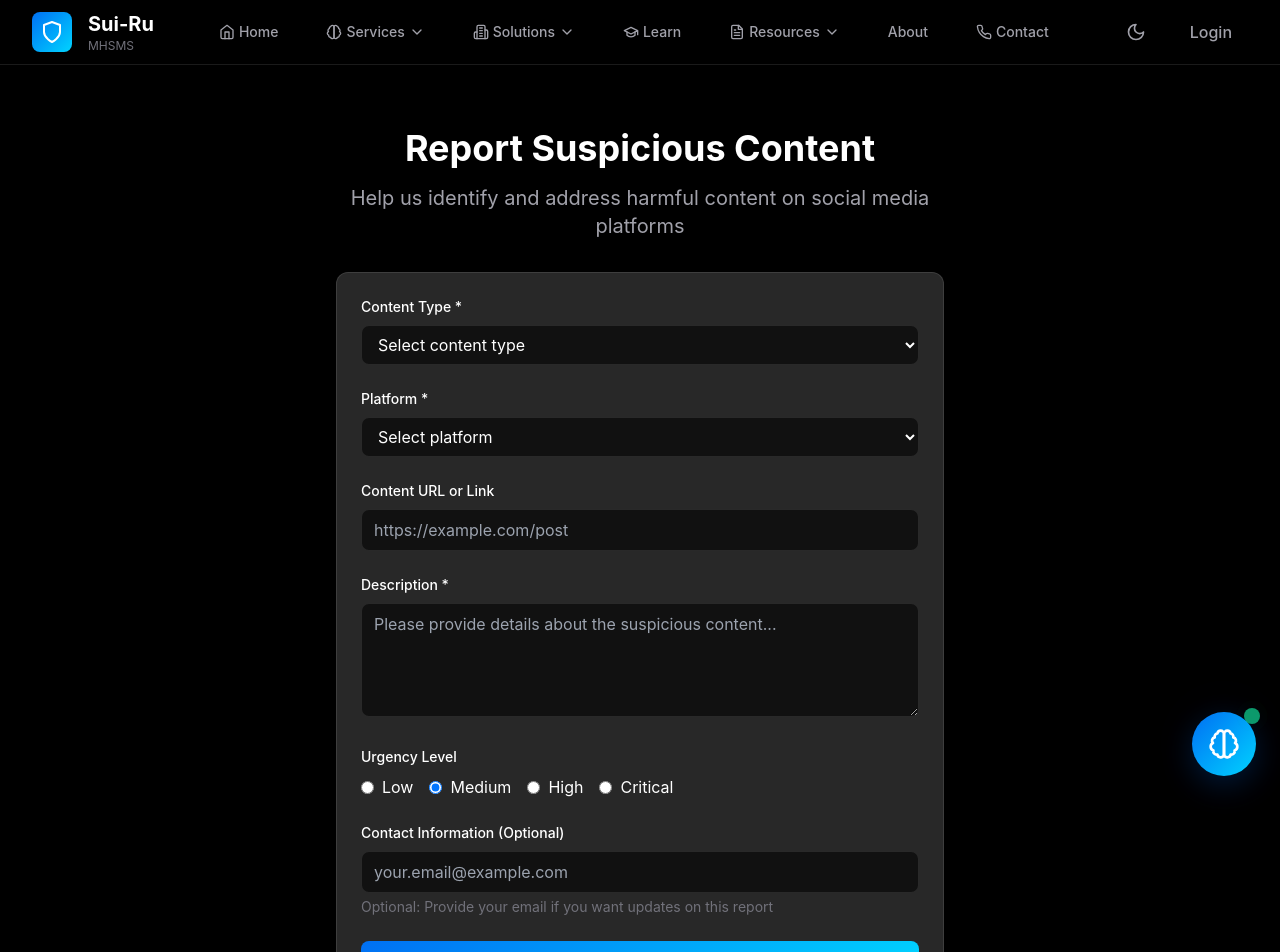
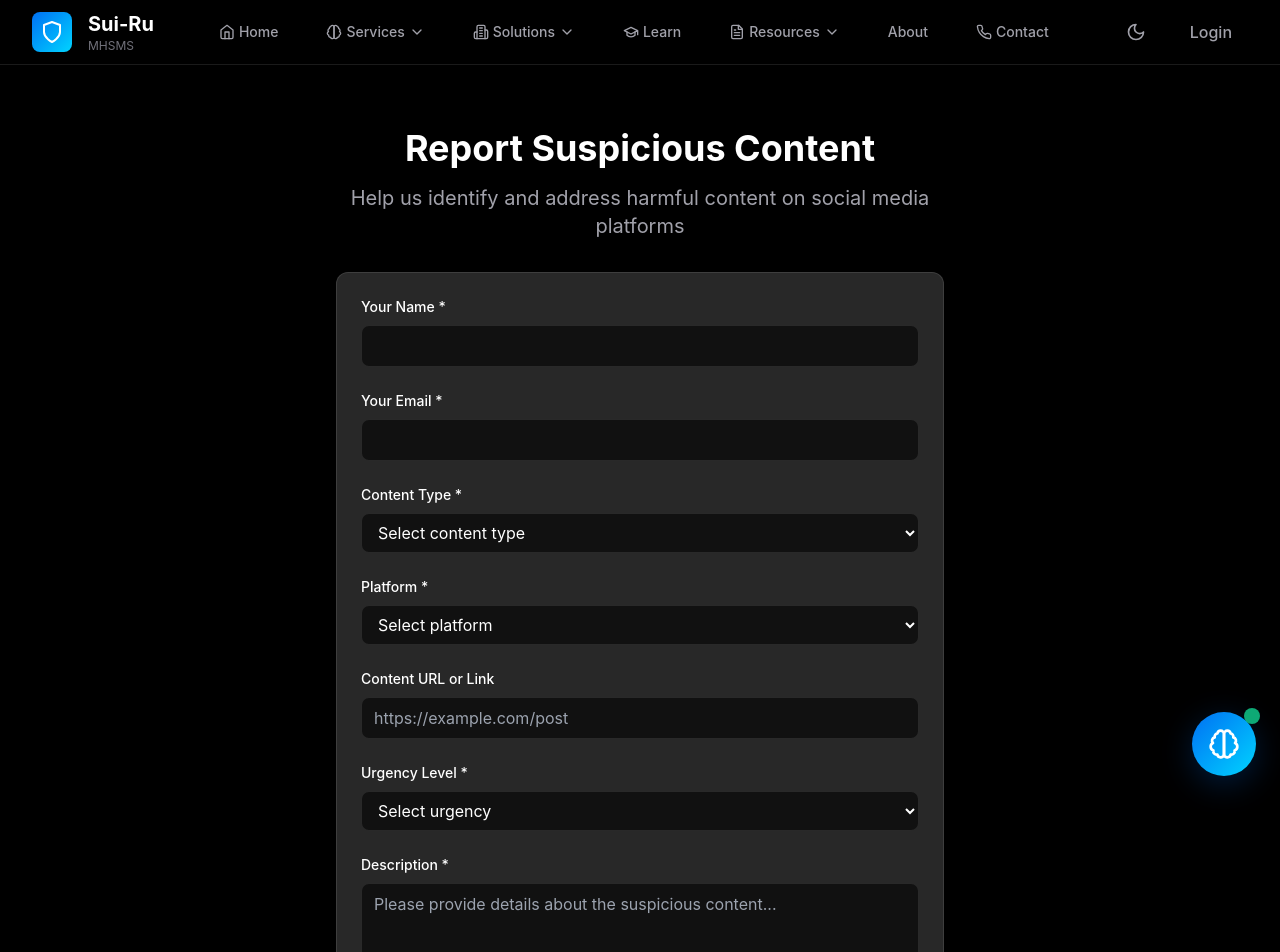
Before and after one commit to Datacam-Global/sui-ru, a React (Create React App) app in the folder rui-su_frontend/: page /report in a window 1280 px wide. Shown: the top 952 px of the page. Built offline with nearby package versions, Linux system fonts and the light colour scheme.

Commit message:
comsuming the notification endpoint

```diff
--- a/rui-su_frontend/src/axiosInstance.js
+++ b/rui-su_frontend/src/axiosInstance.js
@@ -13,9 +13,12 @@ const axiosInstance = axios.create({
 // Request interceptor to attach access token
 axiosInstance.interceptors.request.use(
     (config) => {
-        const accessToken = localStorage.getItem('accessToken');
-        if (accessToken) {
-            config.headers['Authorization'] = `Bearer ${accessToken}`;
+        // Only attach Authorization if not explicitly skipped
+        if (!config.skipAuth) {
+            const accessToken = localStorage.getItem('accessToken');
+            if (accessToken) {
+                config.headers['Authorization'] = `Bearer ${accessToken}`;
+            }
         }
         return config;
     },
--- a/rui-su_frontend/src/components/dashboard/ReportsPage.jsx
+++ b/rui-su_frontend/src/components/dashboard/ReportsPage.jsx
@@ -1,9 +1,10 @@
-import React, { useState } from 'react';
+import React, { useState, useEffect } from 'react';
 import Card from '../ui/Card';
 import { Download, Calendar, Clock, FileText, Settings, Eye, CheckCircle, AlertTriangle, Trash2, MessageSquare, User, MapPin, ExternalLink } from 'lucide-react';
 import { useTheme } from '../contexts/ThemeContext';
 import Button from '../ui/Button';
 import Badge from '../ui/Badge';
+import axiosInstance from '../../axiosInstance';
 
 
 
@@ -14,6 +15,25 @@ const ReportsPage = () => {
   const [reportFormat, setReportFormat] = useState('pdf');
   const [activeTab, setActiveTab] = useState('analytics');
   const [selectedUserReport, setSelectedUserReport] = useState(null);
+  const [reports, setReports] = useState([]);
+  const [loading, setLoading] = useState(false);
+  const [error, setError] = useState('');
+
+  // get reports from api
+  const getReportsFromApi = async () => {
+    setLoading(true);
+    setError('');
+    try {
+      // Remove skipAuth: true to require Authorization header
+      const response = await axiosInstance.get('/api/reports/suspecious/list/');
+      setReports(response.data);
+      setLoading(false);
+    } catch (error) {
+      setError('Error fetching reports');
+      setLoading(false);
+      console.error('Error fetching reports:', error);
+    }
+  }
 
   // Mock user submitted reports data
   const userReports = [
@@ -136,7 +156,7 @@ const ReportsPage = () => {
             <div>
               <p className="text-sm font-medium" style={{ color: colors.warning }}>Pending</p>
               <p className="text-2xl font-bold" style={{ color: colors.text }}>
-                {userReports.filter(r => r.status === 'pending').length}
+                {reports.filter(r => r.status === 'pending').length}
               </p>
             </div>
             <AlertTriangle className="w-8 h-8" style={{ color: colors.warning }} />
@@ -147,7 +167,7 @@ const ReportsPage = () => {
             <div>
               <p className="text-sm font-medium" style={{ color: colors.primary }}>Investigating</p>
               <p className="text-2xl font-bold" style={{ color: colors.text }}>
-                {userReports.filter(r => r.status === 'investigating').length}
+                {reports.filter(r => r.status === 'investigating').length}
               </p>
             </div>
             <Eye className="w-8 h-8" style={{ color: colors.primary }} />
@@ -158,7 +178,7 @@ const ReportsPage = () => {
             <div>
               <p className="text-sm font-medium" style={{ color: colors.success }}>Resolved</p>
               <p className="text-2xl font-bold" style={{ color: colors.text }}>
-                {userReports.filter(r => r.status === 'resolved').length}
+                {reports.filter(r => r.status === 'resolved').length}
               </p>
             </div>
             <CheckCircle className="w-8 h-8" style={{ color: colors.success }} />
@@ -168,7 +188,7 @@ const ReportsPage = () => {
           <div className="flex items-center justify-between">
             <div>
               <p className="text-sm font-medium" style={{ color: colors.text }}>Total Reports</p>
-              <p className="text-2xl font-bold" style={{ color: colors.text }}>{userReports.length}</p>
+              <p className="text-2xl font-bold" style={{ color: colors.text }}>{reports.length}</p>
             </div>
             <FileText className="w-8 h-8" style={{ color: colors.textMuted }} />
           </div>
@@ -177,8 +197,16 @@ const ReportsPage = () => {
 
       {/* Reports List */}
       <Card className="p-6">
+        {loading ? (
+          <div className="text-center py-8" style={{ color: colors.textSecondary }}>Loading reports...</div>
+        ) : error ? (
+          <div className="text-center py-8 text-red-500">{error}</div>
+        ) : (
           <div className="space-y-4">
-          {userReports.map((report) => (
+            {reports.length === 0 ? (
+              <div className="text-center py-8" style={{ color: colors.textSecondary }}>No reports found.</div>
+            ) : (
+              reports.map((report) => (
                 <div
                   key={report.id}
                   className="border rounded-lg p-4 transition-all duration-200 hover:scale-[1.01]"
@@ -313,8 +341,10 @@ const ReportsPage = () => {
                     </div>
                   </div>
                 </div>
-          ))}
+              ))
+            )}
           </div>
+        )}
       </Card>
 
       {/* Report Detail Modal */}
@@ -453,6 +483,11 @@ const ReportsPage = () => {
     // Simulate report generation
     alert(`Generating ${reportTypes.find(r => r.id === selectedReport)?.name} report for ${dateRange} in ${reportFormat.toUpperCase()} format...`);
   };
+
+  // Fetch reports on mount
+  useEffect(() => {
+    getReportsFromApi();
+  }, []);
 
   return (
     <div className="space-y-6">
@@ -597,9 +632,9 @@ const ReportsPage = () => {
                   <FileText className="w-5 h-5" style={{ color: colors.primary }} />
                 </div>
                 <div>
-                  <h4 className="font-semibold" style={{ color: colors.text }}>{report.name}</h4>
+                  <h4 className="font-semibold" style={{ color: colors.text }}>{report.reporter_name}</h4>
                   <p className="text-sm" style={{ color: colors.textSecondary }}>
-                    {report.type} • {report.date} • {report.size}
+                    {report.content_type} • {report.date_reported}
                   </p>
                 </div>
               </div>
@@ -609,11 +644,9 @@ const ReportsPage = () => {
                     report.status === 'completed' ? 'bg-green-100 text-green-800' : 'bg-yellow-100 text-yellow-800'
                   }`}
                 >
-                  {report.status === 'completed' ? 'Completed' : 'Processing'}
+                  {report.status}
                 </span>
-                {report.status === 'completed' && (
-                  <Button variant="ghost" size="sm" icon={Download}>Download</Button>
-                )}
+                <Button variant="ghost" size="sm" icon={Settings}>Configure</Button>
               </div>
             </div>
           ))}
--- a/rui-su_frontend/src/components/pages/ReportPage.jsx
+++ b/rui-su_frontend/src/components/pages/ReportPage.jsx
@@ -3,41 +3,68 @@ import { useTheme } from '../contexts/ThemeContext';
 import { CheckCircle, Loader2, Flag } from 'lucide-react';
 import Card from '../ui/Card';
 import Button from '../ui/Button';
+import axiosInstance from '../../axiosInstance';
 
 const ReportPage = () => {
   const { colors } = useTheme();
   const [reportData, setReportData] = useState({
-    type: '',
+    reporter_name: '',
+    reporter_email: '',
+    content_type: '',
     platform: '',
     url: '',
+    urgency_level: '',
     description: '',
-    urgency: 'medium',
-    contact: ''
+    evidence: null
   });
   const [isSubmitting, setIsSubmitting] = useState(false);
   const [submitted, setSubmitted] = useState(false);
 
-  const handleSubmit = (e) => {
+  const handleSubmit = async(e) => {
     e.preventDefault();
     setIsSubmitting(true);
-
-    // Simulate submission
-    setTimeout(() => {
-      setIsSubmitting(false);
-      setSubmitted(true);
-      setReportData({
-        type: '',
-        platform: '',
-        url: '',
-        description: '',
-        urgency: 'medium',
-        contact: ''
+    try {
+      const formData = new FormData();
+      formData.append('reporter_name', reportData.reporter_name);
+      formData.append('reporter_email', reportData.reporter_email);
+      formData.append('content_type', reportData.content_type);
+      formData.append('platform', reportData.platform);
+      formData.append('url', reportData.url);
+      formData.append('urgency_level', reportData.urgency_level);
+      formData.append('description', reportData.description);
+      if (reportData.evidence) {
+        formData.append('evidence', reportData.evidence);
+      }
+      const response = await axiosInstance.post('/api/reports/suspecious/', formData, {
+        skipAuth: true,
+        headers: { 'Content-Type': 'multipart/form-data' }
       });
-    }, 2000);
+      if (response.status === 201) {
+        setSubmitted(true);
+        setReportData({
+          reporter_name: '',
+          reporter_email: '',
+          content_type: '',
+          platform: '',
+          url: '',
+          urgency_level: '',
+          description: '',
+          evidence: null
+        });
+      } else {
+        console.error('Failed to submit report:', response.data);
+      }
+    } catch (error) {
+      console.error('Error submitting report:', error);
+    }
+    setIsSubmitting(false);
   };
 
   const handleInputChange = (field, value) => {
     setReportData(prev => ({ ...prev, [field]: value }));
+  };
+  const handleFileChange = (e) => {
+    setReportData(prev => ({ ...prev, evidence: e.target.files[0] }));
   };
 
   if (submitted) {
@@ -85,18 +112,40 @@ const ReportPage = () => {
           <form onSubmit={handleSubmit} className="space-y-6">
             <div>
               <label className="block text-sm font-medium mb-2" style={{ color: colors.text }}>
+                Your Name *
+              </label>
+              <input
+                type="text"
+                value={reportData.reporter_name}
+                onChange={e => handleInputChange('reporter_name', e.target.value)}
+                required
+                className="w-full px-3 py-2 border rounded-lg focus:outline-none focus:ring-2 focus:ring-blue-500"
+                style={{ backgroundColor: colors.bgSecondary, borderColor: colors.border, color: colors.text }}
+              />
+            </div>
+            <div>
+              <label className="block text-sm font-medium mb-2" style={{ color: colors.text }}>
+                Your Email *
+              </label>
+              <input
+                type="email"
+                value={reportData.reporter_email}
+                onChange={e => handleInputChange('reporter_email', e.target.value)}
+                required
+                className="w-full px-3 py-2 border rounded-lg focus:outline-none focus:ring-2 focus:ring-blue-500"
+                style={{ backgroundColor: colors.bgSecondary, borderColor: colors.border, color: colors.text }}
+              />
+            </div>
+            <div>
+              <label className="block text-sm font-medium mb-2" style={{ color: colors.text }}>
                 Content Type *
               </label>
               <select
-                value={reportData.type}
-                onChange={(e) => handleInputChange('type', e.target.value)}
+                value={reportData.content_type}
+                onChange={e => handleInputChange('content_type', e.target.value)}
                 required
                 className="w-full px-3 py-2 border rounded-lg focus:outline-none focus:ring-2 focus:ring-blue-500"
-                style={{
-                  backgroundColor: colors.bgSecondary,
-                  borderColor: colors.border,
-                  color: colors.text
-                }}
+                style={{ backgroundColor: colors.bgSecondary, borderColor: colors.border, color: colors.text }}
               >
                 <option value="">Select content type</option>
                 <option value="misinformation">Misinformation</option>
@@ -107,21 +156,16 @@ const ReportPage = () => {
                 <option value="other">Other</option>
               </select>
             </div>
-
             <div>
               <label className="block text-sm font-medium mb-2" style={{ color: colors.text }}>
                 Platform *
               </label>
               <select
                 value={reportData.platform}
-                onChange={(e) => handleInputChange('platform', e.target.value)}
+                onChange={e => handleInputChange('platform', e.target.value)}
                 required
                 className="w-full px-3 py-2 border rounded-lg focus:outline-none focus:ring-2 focus:ring-blue-500"
-                style={{
-                  backgroundColor: colors.bgSecondary,
-                  borderColor: colors.border,
-                  color: colors.text
-                }}
+                style={{ backgroundColor: colors.bgSecondary, borderColor: colors.border, color: colors.text }}
               >
                 <option value="">Select platform</option>
                 <option value="facebook">Facebook</option>
@@ -133,7 +177,6 @@ const ReportPage = () => {
                 <option value="other">Other</option>
               </select>
             </div>
-
             <div>
               <label className="block text-sm font-medium mb-2" style={{ color: colors.text }}>
                 Content URL or Link
@@ -141,77 +184,56 @@ const ReportPage = () => {
               <input
                 type="url"
                 value={reportData.url}
-                onChange={(e) => handleInputChange('url', e.target.value)}
+                onChange={e => handleInputChange('url', e.target.value)}
                 placeholder="https://example.com/post"
                 className="w-full px-3 py-2 border rounded-lg focus:outline-none focus:ring-2 focus:ring-blue-500"
-                style={{
-                  backgroundColor: colors.bgSecondary,
-                  borderColor: colors.border,
-                  color: colors.text
-                }}
+                style={{ backgroundColor: colors.bgSecondary, borderColor: colors.border, color: colors.text }}
               />
             </div>
-
+            <div>
+              <label className="block text-sm font-medium mb-2" style={{ color: colors.text }}>
+                Urgency Level *
+              </label>
+              <select
+                value={reportData.urgency_level}
+                onChange={e => handleInputChange('urgency_level', e.target.value)}
+                required
+                className="w-full px-3 py-2 border rounded-lg focus:outline-none focus:ring-2 focus:ring-blue-500"
+                style={{ backgroundColor: colors.bgSecondary, borderColor: colors.border, color: colors.text }}
+              >
+                <option value="">Select urgency</option>
+                <option value="low">Low</option>
+                <option value="medium">Medium</option>
+                <option value="high">High</option>
+                <option value="critical">Critical</option>
+              </select>
+            </div>
             <div>
               <label className="block text-sm font-medium mb-2" style={{ color: colors.text }}>
                 Description *
               </label>
               <textarea
                 value={reportData.description}
-                onChange={(e) => handleInputChange('description', e.target.value)}
+                onChange={e => handleInputChange('description', e.target.value)}
                 required
                 rows={4}
                 placeholder="Please provide details about the suspicious content..."
                 className="w-full px-3 py-2 border rounded-lg focus:outline-none focus:ring-2 focus:ring-blue-500"
-                style={{
-                  backgroundColor: colors.bgSecondary,
-                  borderColor: colors.border,
-                  color: colors.text
-                }}
+                style={{ backgroundColor: colors.bgSecondary, borderColor: colors.border, color: colors.text }}
               />
             </div>
-
             <div>
               <label className="block text-sm font-medium mb-2" style={{ color: colors.text }}>
-                Urgency Level
-              </label>
-              <div className="flex space-x-4">
-                {['low', 'medium', 'high', 'critical'].map((level) => (
-                  <label key={level} className="flex items-center">
-                    <input
-                      type="radio"
-                      value={level}
-                      checked={reportData.urgency === level}
-                      onChange={(e) => handleInputChange('urgency', e.target.value)}
-                      className="mr-2"
-                    />
-                    <span className="capitalize" style={{ color: colors.text }}>{level}</span>
-                  </label>
-                ))}
-              </div>
-            </div>
-
-            <div>
-              <label className="block text-sm font-medium mb-2" style={{ color: colors.text }}>
-                Contact Information (Optional)
+                Evidence (Optional)
               </label>
               <input
-                type="email"
-                value={reportData.contact}
-                onChange={(e) => handleInputChange('contact', e.target.value)}
-                placeholder="your.email@example.com"
+                type="file"
+                accept="image/*,video/*,application/pdf"
+                onChange={handleFileChange}
                 className="w-full px-3 py-2 border rounded-lg focus:outline-none focus:ring-2 focus:ring-blue-500"
-                style={{
-                  backgroundColor: colors.bgSecondary,
-                  borderColor: colors.border,
-                  color: colors.text
-                }}
+                style={{ backgroundColor: colors.bgSecondary, borderColor: colors.border, color: colors.text }}
               />
-              <p className="text-sm mt-1" style={{ color: colors.textMuted }}>
-                Optional: Provide your email if you want updates on this report
-              </p>
             </div>
-
             <Button
               type="submit"
               variant="primary"
```
Lines whose indentation alone changed are shown as unchanged.
